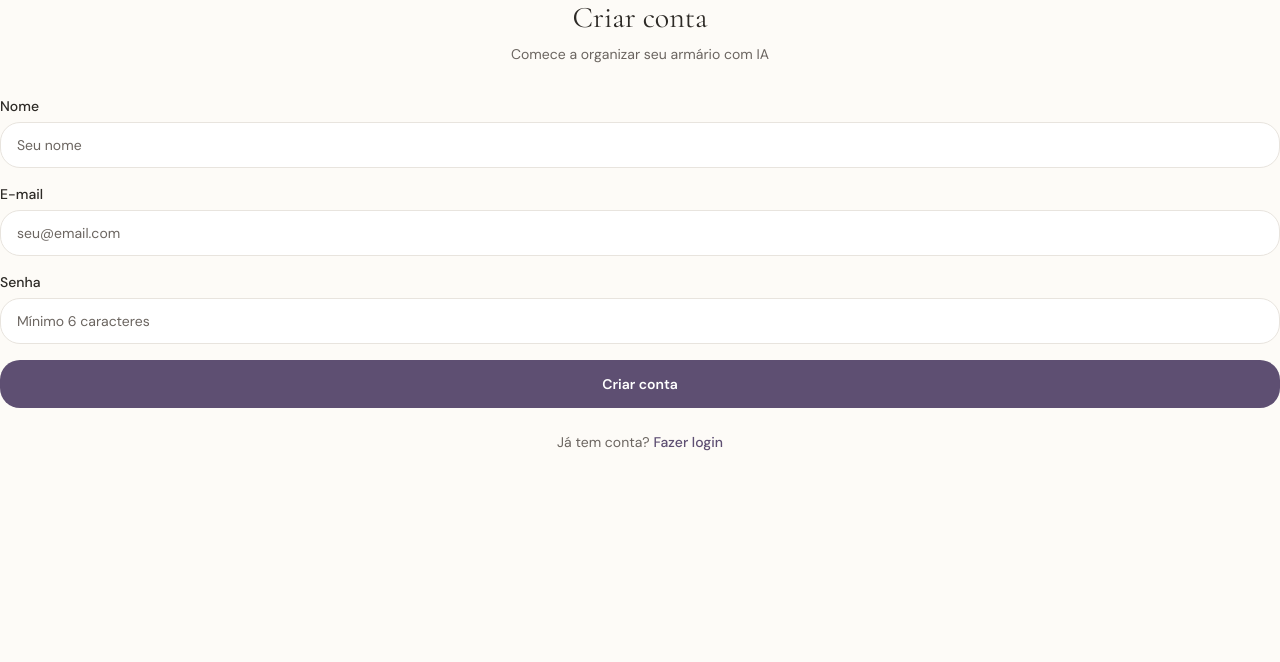
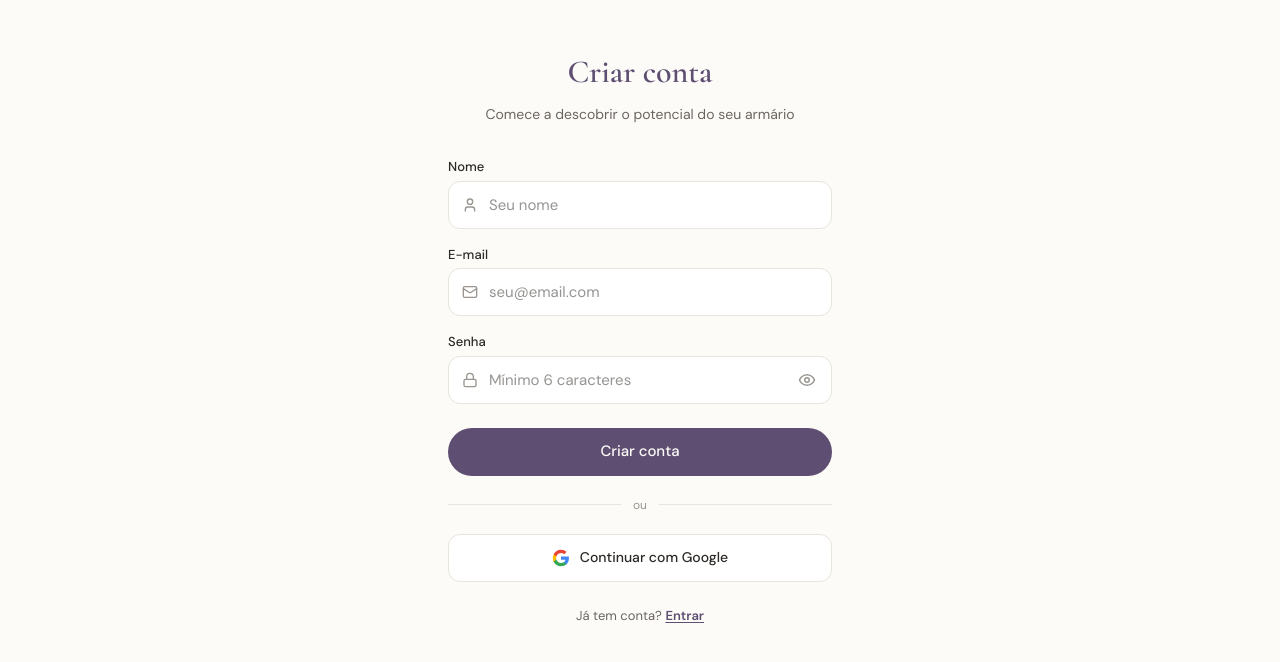
Before and after one commit to Meuvestidor/Cabide, a Next.js app: page /signup in a window 1280 px wide. Shown: the top 662 px of the page. Built offline with nearby package versions, Linux system fonts and the light colour scheme.

Commit message:
Add files via upload

```diff
--- a/src/app/(auth)/signup/page.tsx
+++ b/src/app/(auth)/signup/page.tsx
@@ -2,34 +2,47 @@
 
 import { useState } from 'react';
 import Link from 'next/link';
+import { useRouter } from 'next/navigation';
 import { createClient } from '@/lib/supabase-client';
-import { Loader2, CheckCircle } from 'lucide-react';
+import { Loader2, Eye, EyeOff, Mail, Lock, User } from 'lucide-react';
 
 export default function SignupPage() {
-  const [nome, setNome] = useState('');
+  const [name, setName] = useState('');
   const [email, setEmail] = useState('');
   const [password, setPassword] = useState('');
+  const [showPassword, setShowPassword] = useState(false);
   const [error, setError] = useState<string | null>(null);
   const [loading, setLoading] = useState(false);
+  const [googleLoading, setGoogleLoading] = useState(false);
   const [success, setSuccess] = useState(false);
+  const router = useRouter();
 
   async function handleSignup(e: React.FormEvent) {
     e.preventDefault();
     setError(null);
     setLoading(true);
 
+    if (password.length < 6) {
+      setError('A senha deve ter no mínimo 6 caracteres.');
+      setLoading(false);
+      return;
+    }
+
     const supabase = createClient();
     const { error } = await supabase.auth.signUp({
       email,
       password,
       options: {
-        data: { nome },
-        emailRedirectTo: `${window.location.origin}/auth/callback`,
+        data: { full_name: name },
       },
     });
 
     if (error) {
-      setError(error.message);
+      setError(
+        error.message === 'User already registered'
+          ? 'Este e-mail já está cadastrado.'
+          : error.message
+      );
       setLoading(false);
       return;
     }
@@ -38,106 +51,277 @@ export default function SignupPage() {
     setLoading(false);
   }
 
+  async function handleGoogleLogin() {
+    setError(null);
+    setGoogleLoading(true);
+
+    const supabase = createClient();
+    const { error } = await supabase.auth.signInWithOAuth({
+      provider: 'google',
+      options: {
+        redirectTo: `${window.location.origin}/inicio`,
+      },
+    });
+
+    if (error) {
+      setError('Erro ao conectar com Google. Tente novamente.');
+      setGoogleLoading(false);
+    }
+  }
+
+  const inputStyle = {
+    height: '48px',
+    border: '1.5px solid #E8E4DE',
+    borderRadius: '12px',
+    fontSize: '0.9375rem',
+    background: '#FFFFFF',
+    color: '#2D2A26',
+    outline: 'none',
+  };
+
+  const handleFocus = (e: React.FocusEvent<HTMLInputElement>) => {
+    e.target.style.borderColor = '#C4B8E9';
+    e.target.style.boxShadow = '0 0 0 3px rgba(196,184,233,0.25)';
+  };
+
+  const handleBlur = (e: React.FocusEvent<HTMLInputElement>) => {
+    e.target.style.borderColor = '#E8E4DE';
+    e.target.style.boxShadow = 'none';
+  };
+
   if (success) {
     return (
-      <div className="text-center">
-        <div className="w-16 h-16 rounded-full bg-success/10 flex items-center justify-center mx-auto mb-4">
-          <CheckCircle size={32} className="text-success" />
+      <div
+        className="min-h-dvh flex flex-col items-center justify-center px-6"
+        style={{ background: '#FDFBF7' }}
+      >
+        <div className="text-center max-w-sm">
+          <div
+            className="w-16 h-16 rounded-full flex items-center justify-center mx-auto mb-4"
+            style={{ background: '#EFF6F1' }}
+          >
+            <Mail size={28} style={{ color: '#4A7C59' }} />
           </div>
-        <h2 className="text-xl font-semibold text-foreground mb-2">
-          Conta criada!
+          <h2
+            style={{
+              fontFamily: "'Cormorant Garamond', Georgia, serif",
+              fontSize: '1.5rem',
+              fontWeight: 600,
+              color: '#2D2A26',
+              marginBottom: '8px',
+            }}
+          >
+            Verifique seu e-mail
           </h2>
-        <p className="text-muted text-sm mb-6">
-          Verifique seu e-mail para confirmar a conta. Depois, faça login.
+          <p style={{ fontSize: '0.875rem', color: '#6B6560', lineHeight: 1.6 }}>
+            Enviamos um link de confirmação para <strong style={{ color: '#2D2A26' }}>{email}</strong>.
+            Clique no link para ativar sua conta.
           </p>
           <Link
             href="/login"
-          className="inline-block py-3 px-8 rounded-xl bg-primary text-white font-semibold text-sm hover:bg-primary-hover transition-colors"
+            className="inline-block mt-6 px-6 py-3 text-sm font-medium transition-colors"
+            style={{
+              background: '#5E4F72',
+              color: '#FDFBF7',
+              borderRadius: '9999px',
+            }}
           >
-          Ir para login
+            Voltar ao login
           </Link>
+        </div>
       </div>
     );
   }
 
   return (
-    <>
+    <div
+      className="min-h-dvh flex flex-col px-6 pt-12 pb-8"
+      style={{ background: '#FDFBF7' }}
+    >
+      {/* Header */}
       <div className="text-center mb-8">
-        <h1 className="text-3xl text-foreground">Criar conta</h1>
-        <p className="text-muted mt-2 text-sm">
-          Comece a organizar seu armário com IA
+        <h1
+          style={{
+            fontFamily: "'Cormorant Garamond', Georgia, serif",
+            fontSize: '2rem',
+            fontWeight: 600,
+            color: '#5E4F72',
+          }}
+        >
+          Criar conta
+        </h1>
+        <p
+          className="mt-2"
+          style={{ fontSize: '0.875rem', color: '#6B6560' }}
+        >
+          Comece a descobrir o potencial do seu armário
         </p>
       </div>
 
-      <form onSubmit={handleSignup} className="space-y-4">
+      <form onSubmit={handleSignup} className="flex flex-col gap-4 w-full max-w-sm mx-auto">
+        {/* Name */}
         <div>
-          <label htmlFor="nome" className="block text-sm font-medium text-foreground mb-1.5">
+          <label htmlFor="name" className="block mb-1" style={{ fontSize: '0.8125rem', fontWeight: 500, color: '#2D2A26' }}>
             Nome
           </label>
+          <div className="relative">
+            <User size={16} className="absolute left-3.5 top-1/2 -translate-y-1/2" style={{ color: '#9A958F' }} />
             <input
-            id="nome"
+              id="name"
               type="text"
-            value={nome}
-            onChange={e => setNome(e.target.value)}
+              placeholder="Seu nome"
+              value={name}
+              onChange={(e) => setName(e.target.value)}
               required
-            placeholder="Seu nome"
-            className="w-full rounded-xl border border-border bg-surface px-4 py-3 text-sm text-foreground placeholder:text-muted focus:outline-none focus:ring-2 focus:ring-primary/30 focus:border-primary"
+              className="w-full pl-10 pr-4"
+              style={inputStyle}
+              onFocus={handleFocus}
+              onBlur={handleBlur}
             />
           </div>
+        </div>
 
+        {/* Email */}
         <div>
-          <label htmlFor="email" className="block text-sm font-medium text-foreground mb-1.5">
+          <label htmlFor="email" className="block mb-1" style={{ fontSize: '0.8125rem', fontWeight: 500, color: '#2D2A26' }}>
             E-mail
           </label>
+          <div className="relative">
+            <Mail size={16} className="absolute left-3.5 top-1/2 -translate-y-1/2" style={{ color: '#9A958F' }} />
             <input
               id="email"
               type="email"
+              placeholder="seu@email.com"
               value={email}
-            onChange={e => setEmail(e.target.value)}
+              onChange={(e) => setEmail(e.target.value)}
               required
-            placeholder="seu@email.com"
-            className="w-full rounded-xl border border-border bg-surface px-4 py-3 text-sm text-foreground placeholder:text-muted focus:outline-none focus:ring-2 focus:ring-primary/30 focus:border-primary"
+              className="w-full pl-10 pr-4"
+              style={inputStyle}
+              onFocus={handleFocus}
+              onBlur={handleBlur}
             />
           </div>
+        </div>
 
+        {/* Password */}
         <div>
-          <label htmlFor="password" className="block text-sm font-medium text-foreground mb-1.5">
+          <label htmlFor="password" className="block mb-1" style={{ fontSize: '0.8125rem', fontWeight: 500, color: '#2D2A26' }}>
             Senha
           </label>
+          <div className="relative">
+            <Lock size={16} className="absolute left-3.5 top-1/2 -translate-y-1/2" style={{ color: '#9A958F' }} />
             <input
               id="password"
-            type="password"
+              type={showPassword ? 'text' : 'password'}
+              placeholder="Mínimo 6 caracteres"
               value={password}
-            onChange={e => setPassword(e.target.value)}
+              onChange={(e) => setPassword(e.target.value)}
               required
               minLength={6}
-            placeholder="Mínimo 6 caracteres"
-            className="w-full rounded-xl border border-border bg-surface px-4 py-3 text-sm text-foreground placeholder:text-muted focus:outline-none focus:ring-2 focus:ring-primary/30 focus:border-primary"
+              className="w-full pl-10 pr-12"
+              style={inputStyle}
+              onFocus={handleFocus}
+              onBlur={handleBlur}
             />
+            <button
+              type="button"
+              onClick={() => setShowPassword(!showPassword)}
+              className="absolute right-3 top-1/2 -translate-y-1/2 p-1"
+              style={{ color: '#9A958F' }}
+              tabIndex={-1}
+            >
+              {showPassword ? <EyeOff size={18} /> : <Eye size={18} />}
+            </button>
+          </div>
         </div>
 
+        {/* Error */}
         {error && (
-          <p className="text-sm text-danger bg-danger/10 rounded-lg px-3 py-2">
+          <div
+            className="px-4 py-3 rounded-xl text-sm"
+            style={{
+              background: '#FDF0EF',
+              color: '#B5443A',
+              border: '1px solid rgba(181,68,58,0.15)',
+            }}
+          >
             {error}
-          </p>
+          </div>
         )}
 
+        {/* Submit */}
         <button
           type="submit"
           disabled={loading}
-          className="w-full py-3.5 rounded-xl bg-primary text-white font-semibold text-sm hover:bg-primary-hover transition-colors disabled:opacity-50 flex items-center justify-center gap-2"
+          className="w-full flex items-center justify-center gap-2 mt-2"
+          style={{
+            height: '48px',
+            background: loading ? '#D5D0DC' : '#5E4F72',
+            color: '#FDFBF7',
+            borderRadius: '9999px',
+            border: 'none',
+            fontSize: '0.9375rem',
+            fontWeight: 500,
+            cursor: loading ? 'not-allowed' : 'pointer',
+            fontFamily: "'DM Sans', sans-serif",
+          }}
         >
-          {loading && <Loader2 size={16} className="animate-spin" />}
-          Criar conta
+          {loading ? (
+            <>
+              <Loader2 size={18} className="animate-spin" />
+              Criando conta...
+            </>
+          ) : (
+            'Criar conta'
+          )}
         </button>
-      </form>
 
-      <p className="text-center text-sm text-muted mt-6">
+        {/* Divider */}
+        <div className="flex items-center gap-3 my-1">
+          <div className="flex-1 h-px" style={{ background: '#E8E4DE' }} />
+          <span style={{ fontSize: '0.75rem', color: '#9A958F' }}>ou</span>
+          <div className="flex-1 h-px" style={{ background: '#E8E4DE' }} />
+        </div>
+
+        {/* Google */}
+        <button
+          type="button"
+          onClick={handleGoogleLogin}
+          disabled={googleLoading}
+          className="w-full flex items-center justify-center gap-2.5"
+          style={{
+            height: '48px',
+            background: '#FFFFFF',
+            color: '#2D2A26',
+            borderRadius: '12px',
+            border: '1.5px solid #E8E4DE',
+            fontSize: '0.875rem',
+            fontWeight: 500,
+            cursor: googleLoading ? 'not-allowed' : 'pointer',
+            fontFamily: "'DM Sans', sans-serif",
+          }}
+        >
+          {googleLoading ? (
+            <Loader2 size={18} className="animate-spin" style={{ color: '#9A958F' }} />
+          ) : (
+            <svg width="18" height="18" viewBox="0 0 24 24">
+              <path d="M22.56 12.25c0-.78-.07-1.53-.2-2.25H12v4.26h5.92a5.06 5.06 0 01-2.2 3.32v2.77h3.57c2.08-1.92 3.28-4.74 3.28-8.1z" fill="#4285F4" />
+              <path d="M12 23c2.97 0 5.46-.98 7.28-2.66l-3.57-2.77c-.98.66-2.23 1.06-3.71 1.06-2.86 0-5.29-1.93-6.16-4.53H2.18v2.84C3.99 20.53 7.7 23 12 23z" fill="#34A853" />
+              <path d="M5.84 14.09c-.22-.66-.35-1.36-.35-2.09s.13-1.43.35-2.09V7.07H2.18C1.43 8.55 1 10.22 1 12s.43 3.45 1.18 4.93l2.85-2.22.81-.62z" fill="#FBBC05" />
+              <path d="M12 5.38c1.62 0 3.06.56 4.21 1.64l3.15-3.15C17.45 2.09 14.97 1 12 1 7.7 1 3.99 3.47 2.18 7.07l3.66 2.84c.87-2.6 3.3-4.53 6.16-4.53z" fill="#EA4335" />
+            </svg>
+          )}
+          Continuar com Google
+        </button>
+
+        {/* Login link */}
+        <p className="text-center mt-2" style={{ fontSize: '0.8125rem', color: '#6B6560' }}>
           Já tem conta?{' '}
-        <Link href="/login" className="text-primary font-medium hover:underline">
-          Fazer login
+          <Link href="/login" style={{ color: '#5E4F72', fontWeight: 600, textDecoration: 'underline', textUnderlineOffset: '2px', textDecorationThickness: '1px' }}>
+            Entrar
           </Link>
         </p>
-    </>
+      </form>
+    </div>
   );
 }
```
Lines whose indentation alone changed are shown as unchanged.
